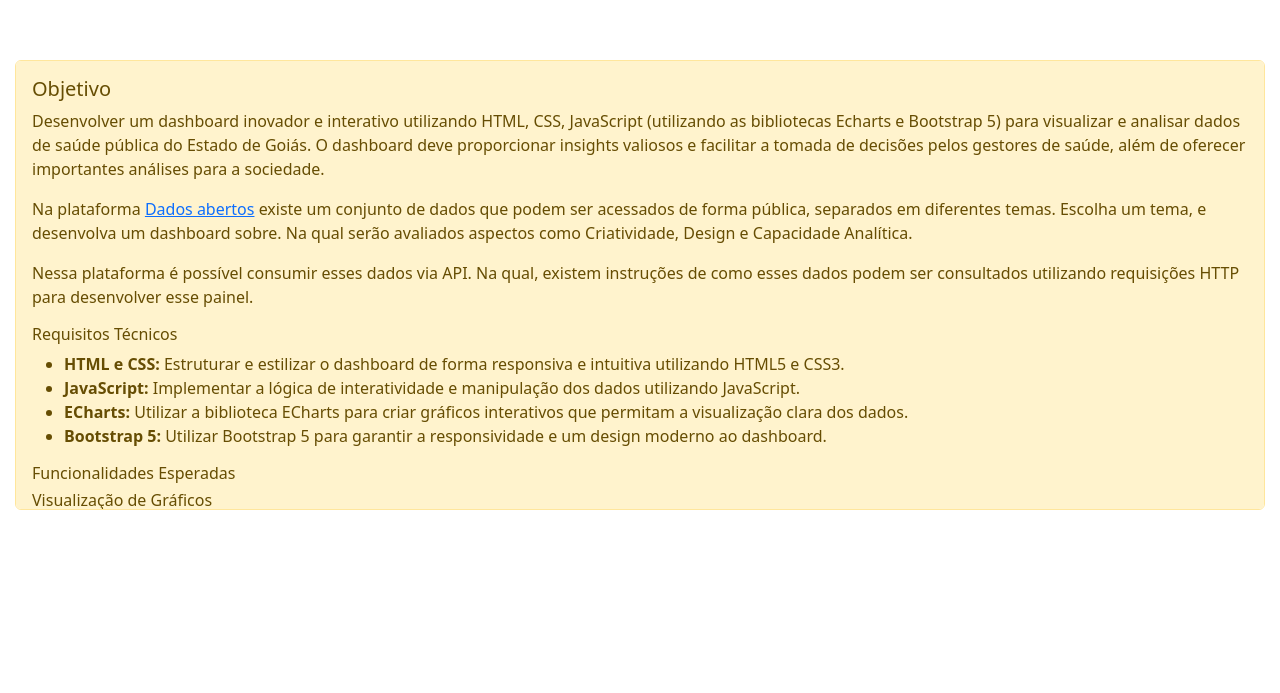
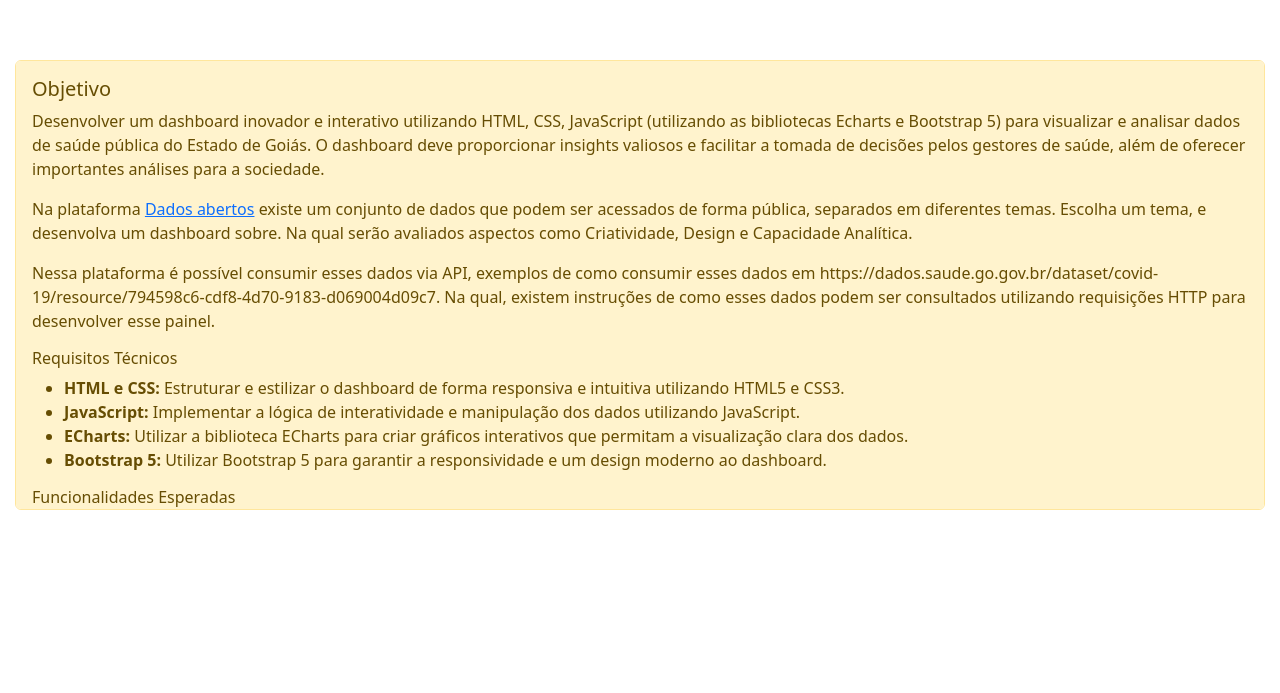
Before and after one commit to asmoreiraminsait/teste_bi, a plain HTML site: page teste_dashboard/index.html in a window 1280 px wide. Shown: the part 107-800 px from the top of the page. Drawn offline with Linux system fonts and the light colour scheme.

Commit message:
Update index.html

```diff
--- a/teste_dashboard/index.html
+++ b/teste_dashboard/index.html
@@ -32,7 +32,7 @@
                 Capacidade Analítica.
             </p>
             <p>
-                Nessa plataforma é possível consumir esses dados via API. Na qual, existem instruções de como esses
+                Nessa plataforma é possível consumir esses dados via API, exemplos de como consumir esses dados em https://dados.saude.go.gov.br/dataset/covid-19/resource/794598c6-cdf8-4d70-9183-d069004d09c7. Na qual, existem instruções de como esses
                 dados podem ser consultados utilizando requisições HTTP para desenvolver esse painel.
             </p>
             <h6>Requisitos Técnicos</h6>
```
